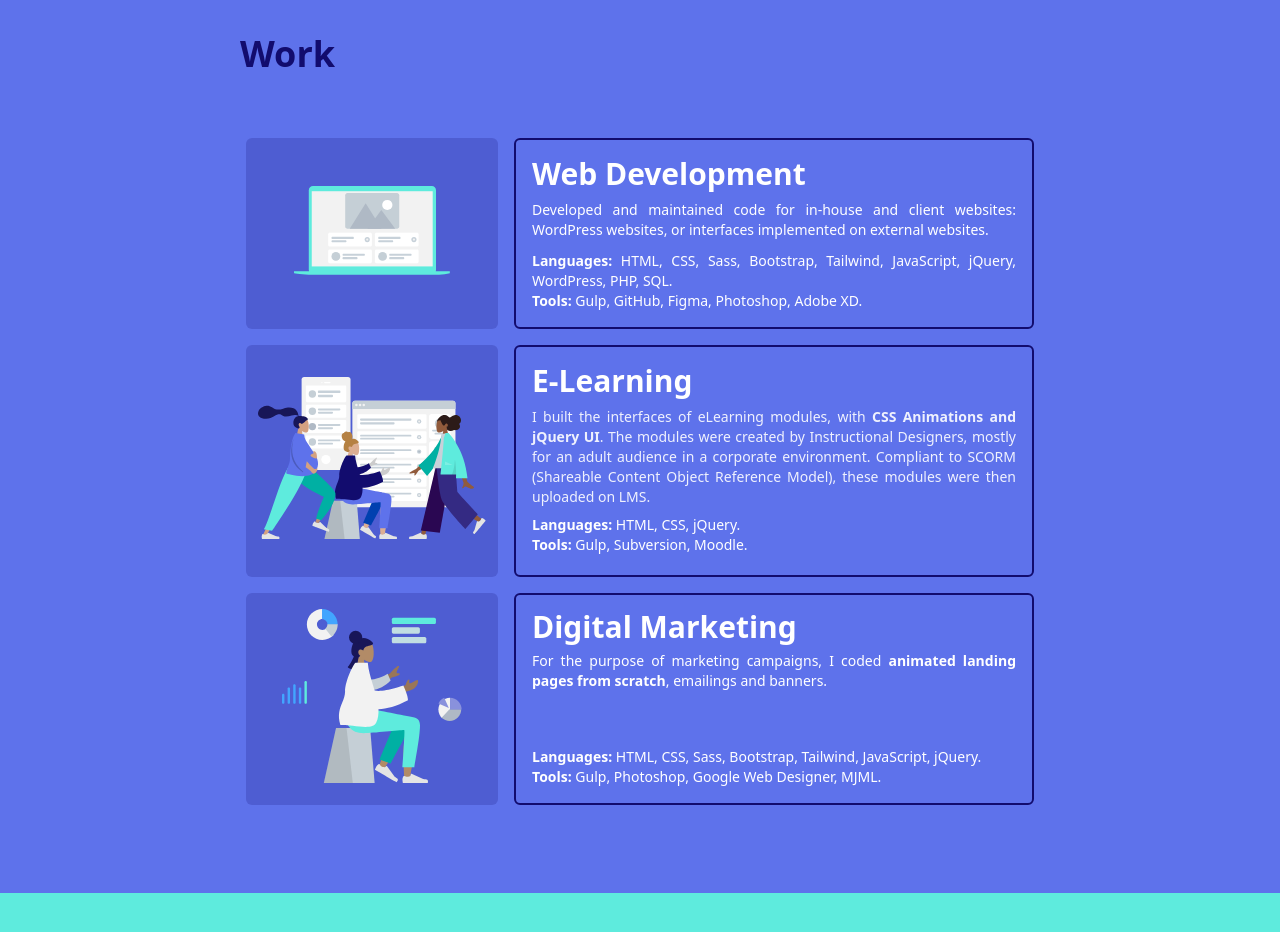
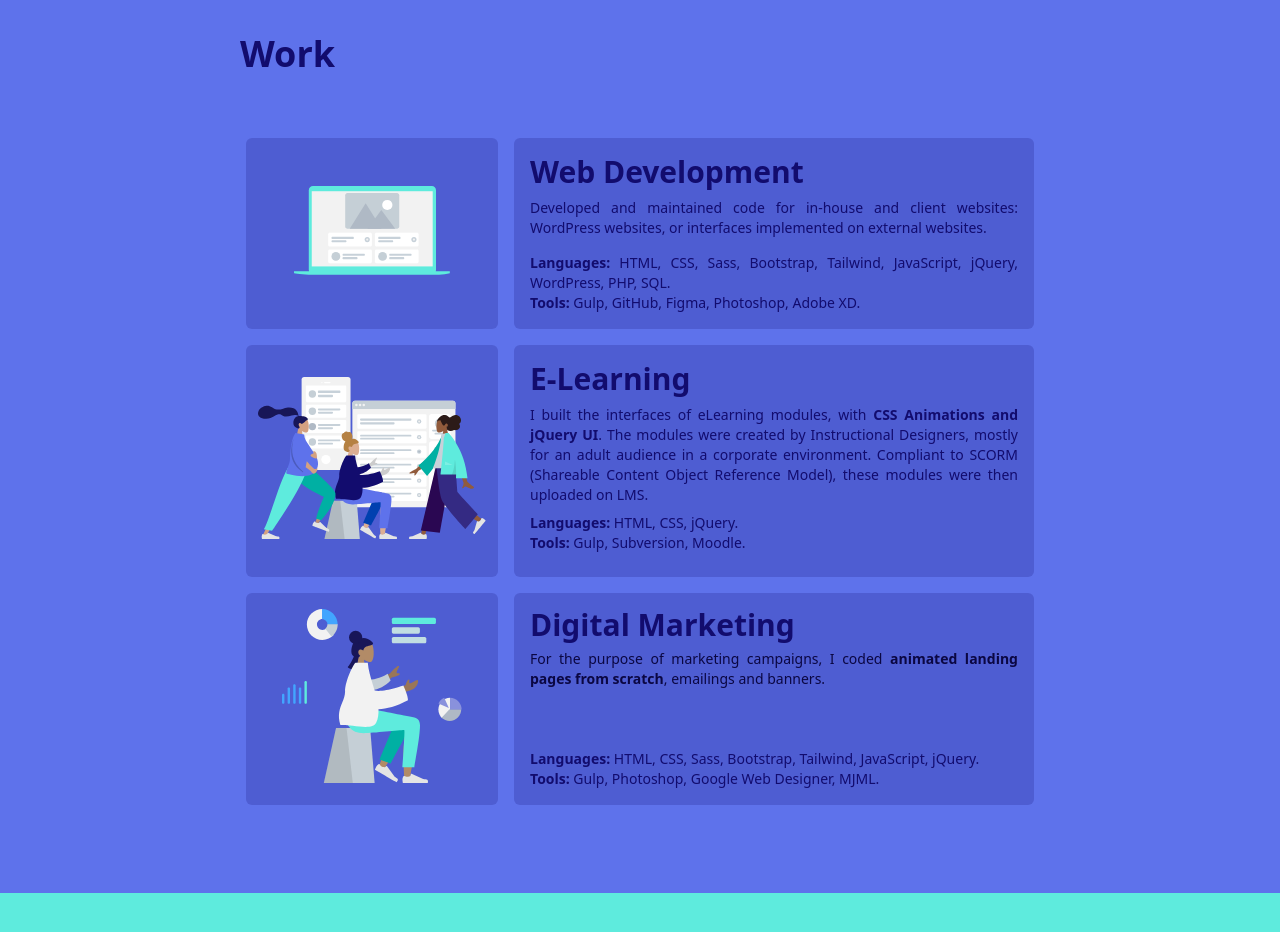
Before and after one commit to mariecharpentier/portfolio_nextjs_v1, a Next.js app: page / in a window 1280 px wide. Shown: the part 1760-2692 px from the top of the page. Built offline with nearby package versions, Linux system fonts and the light colour scheme.

Commit message:
Change Work Section Colors

```diff
--- a/components/Work.jsx
+++ b/components/Work.jsx
@@ -40,7 +40,7 @@ const Work = () => {
     return (
           <section id="work" className='bg-primary-light w-full flex flex-col items-center justify-between py-6 md:py-16'>
             <div className='w-full max-w-[880px] p-6'>
-              <h2 className='max-w-[820px] px-0 py-6 lg:p-4 w-full text-primary'>Work</h2>
+              <h2 className='max-w-[820px] p-0 lg:p-4 w-full text-primary'>Work</h2>
             </div>
 
             <motion.div
@@ -52,54 +52,54 @@ const Work = () => {
 
                 <motion.div
                   variants={childVariant}
-                  className='col-span-1 p-12 md:bg-primary/20 rounded-md'>
+                  className='hidden md:block col-span-1 p-12 md:bg-primary/20 rounded-md'>
                     <div className='max-w-[180px] md:max-w-full m-auto'>
                       <Image src={BgImg3} alt='/'/>
                     </div>
                 </motion.div>
                 <motion.div
                   variants={childVariant}
-                  className='col-span-2 text-white text-justify border-2 border-white lg:border-primary rounded-md p-4 flex flex-col justify-start'>
-                    <h3 className='font-semibold text-white pb-2'>Web Development</h3>
-                    <p className='text-sm text-white'>Developed and maintained code for in-house and client websites: WordPress websites, or interfaces implemented on external websites.</p>
-                    <p className='text-sm text-white pt-2 mt-auto'><span className='font-semibold'>Languages: </span>
+                  className='col-span-2 text-justify bg-primary/20 rounded-md p-4 flex flex-col justify-start'>
+                    <h3 className='font-semibold text-primary pb-2'>Web Development</h3>
+                    <p className='text-sm text-primary'>Developed and maintained code for in-house and client websites: WordPress websites, or interfaces implemented on external websites.</p>
+                    <p className='text-sm text-primary pt-2 mt-auto'><span className='font-semibold'>Languages: </span>
                     HTML, CSS, Sass, Bootstrap, Tailwind, JavaScript, jQuery, WordPress, PHP, SQL.</p>
-                    <p className='text-sm text-white'><span className='font-semibold'>Tools: </span>
+                    <p className='text-sm text-primary'><span className='font-semibold'>Tools: </span>
                     Gulp, GitHub, Figma, Photoshop, Adobe XD.</p>
                 </motion.div>
 
                 <motion.div
                   variants={childVariant}
-                  className='col-span-1 p-8 md:px-3 md:bg-primary/20 rounded-md flex items-center'>
-                    <div className='max-w-[300px] md:max-w-full m-auto'>
+                  className='col-span-1 px-8 py-4 md:py-8 md:px-3 md:bg-primary/20 rounded-md flex items-center'>
+                    <div className='hidden md:block max-w-[300px] md:max-w-full m-auto'>
                       <Image src={BgImg1} alt='/'/>
                     </div>
                 </motion.div>
 
                 <motion.div
                   variants={childVariant}
-                  className='col-span-2 text-white text-justify border-2 border-white lg:border-primary rounded-md px-4 py-4'>
-                    <h3 className='font-semibold text-white pb-2'>E-Learning</h3>
-                    <p className='text-sm text-white/90'>I built the interfaces of eLearning modules, with <span className='font-semibold'>CSS Animations and jQuery UI</span>. The modules were created by Instructional Designers, mostly for an adult audience in a corporate environment. Compliant to SCORM (Shareable Content Object Reference Model), these modules were then uploaded on LMS.</p>
-                    <p className='text-sm text-white pt-2 mt-auto'><span className='font-semibold'>Languages: </span>HTML, CSS, jQuery.</p>
-                    <p className='text-sm text-white'><span className='font-semibold'>Tools: </span>Gulp, Subversion, Moodle.</p>
+                  className='col-span-2 text-justify bg-primary/20 rounded-md px-4 py-4'>
+                    <h3 className='font-semibold text-primary pb-2'>E-Learning</h3>
+                    <p className='text-sm text-primary'>I built the interfaces of eLearning modules, with <span className='font-semibold'>CSS Animations and jQuery UI</span>. The modules were created by Instructional Designers, mostly for an adult audience in a corporate environment. Compliant to SCORM (Shareable Content Object Reference Model), these modules were then uploaded on LMS.</p>
+                    <p className='text-sm text-primary pt-2 mt-auto'><span className='font-semibold'>Languages: </span>HTML, CSS, jQuery.</p>
+                    <p className='text-sm text-primary'><span className='font-semibold'>Tools: </span>Gulp, Subversion, Moodle.</p>
                 </motion.div>
 
                 <motion.div
                   variants={childVariant}
-                  className='col-span-1 p-6 md:p-4 md:bg-primary/20 rounded-md w-full flex items-center'>
-                    <div className='max-w-[220px] md:max-w-[180px] m-auto'>
+                  className='col-span-1 px-6 py-4 md:p-4 md:bg-primary/20 rounded-md w-full flex items-center'>
+                    <div className='hidden md:block max-w-[220px] md:max-w-[180px] m-auto'>
                       <Image src={BgImg2} alt='/'/>
                     </div>
                 </motion.div>
                 <motion.div
                   variants={childVariant}
-                  className='col-span-2 text-white text-justify border-2 border-white lg:border-primary rounded-md p-4 flex flex-col justify-start'>
-                    <h3 className='font-semibold leading-8 text-white pb-2'>Digital Marketing</h3>
-                    <p className='text-sm text-white'>For the purpose of marketing campaigns, I coded <span className='font-semibold'>animated landing pages from scratch</span>, emailings and banners.</p>
-                    <p className='text-sm text-white pt-2 mt-auto'><span className='font-semibold'>Languages: </span>
+                  className='col-span-2 text-justify bg-primary/20 rounded-md p-4 flex flex-col justify-start'>
+                    <h3 className='font-semibold leading-8 text-primary pb-2'>Digital Marketing</h3>
+                    <p className='text-sm text-primary-dark'>For the purpose of marketing campaigns, I coded <span className='font-semibold'>animated landing pages from scratch</span>, emailings and banners.</p>
+                    <p className='text-sm text-primary pt-2 mt-auto'><span className='font-semibold'>Languages: </span>
                     HTML, CSS, Sass, Bootstrap, Tailwind, JavaScript, jQuery.</p>
-                    <p className='text-sm text-white'><span className='font-semibold'>Tools: </span>
+                    <p className='text-sm text-primary'><span className='font-semibold'>Tools: </span>
                   Gulp, Photoshop, Google Web Designer, MJML.</p>
                 </motion.div>
 
```
